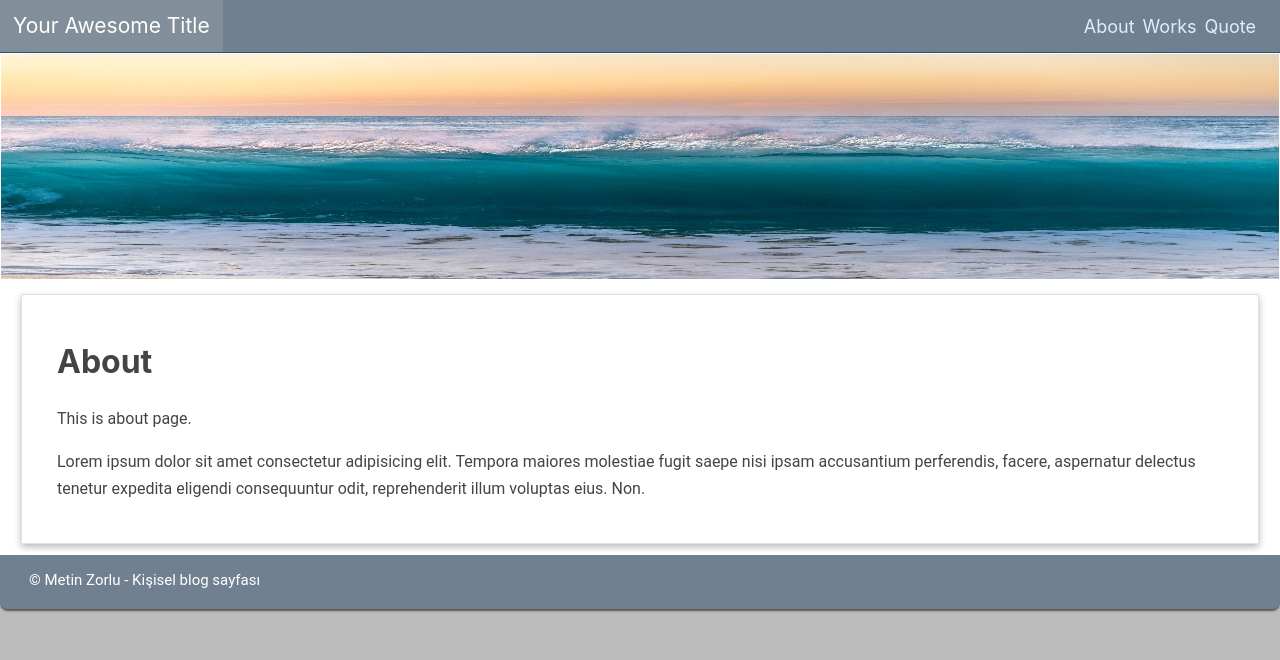
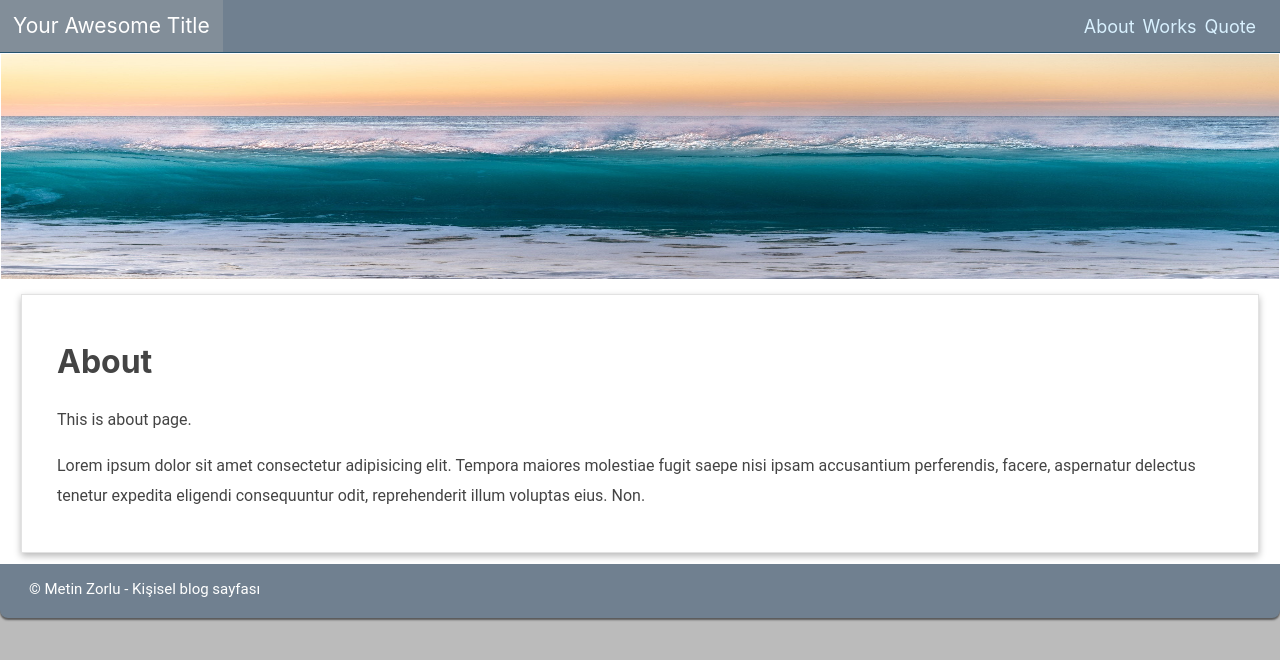
Before and after one commit to mtnzorlu/buhara, a Jekyll site: the page built from about.md, in a window 1280 px wide. Shown: the top 660 px of the page. Built offline with Jekyll 4.4.1, drawn with Linux system fonts in a browser that asks for light colours.

Commit message:
Update main.css

```diff
--- a/assets/css/main.css
+++ b/assets/css/main.css
@@ -21,7 +21,7 @@ li {text-decoration: none; list-style-type: none; float: left; padding: 0 4px;}
 .content.list {text-decoration: none; list-style-type: none; display: inline-block; padding: 10px;}
 .box li a {background-color: bisque; color: #555; padding: 5px 11px; border-radius: 4px; border: 1px solid #cccccc; word-break: break-word;}
 .box li a:hover {color: #323233; border: 1px solid #bcbcbc;}
-p {line-height: 27px;}
+p {line-height: 30px;}
 a, h1, h2, h3, h4, h5, h6 {
     font-family: -apple-system, BlinkMacSystemFont, 'Segoe UI', Roboto, Oxygen, Ubuntu, Cantarell, 'Open Sans', 'Helvetica Neue', sans-serif;}
 a {color: #2670a1; font-size: 15px; text-decoration: none;} a:hover {color: #3281b6;}
```
